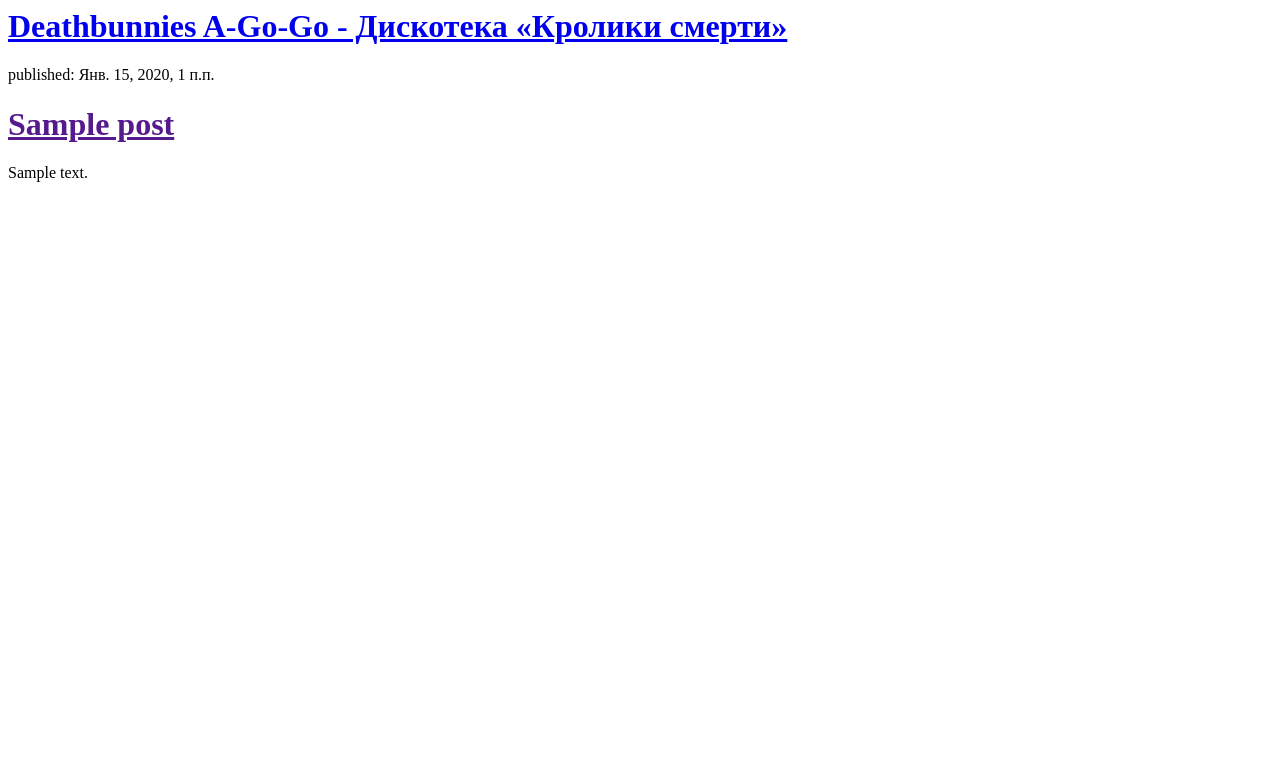
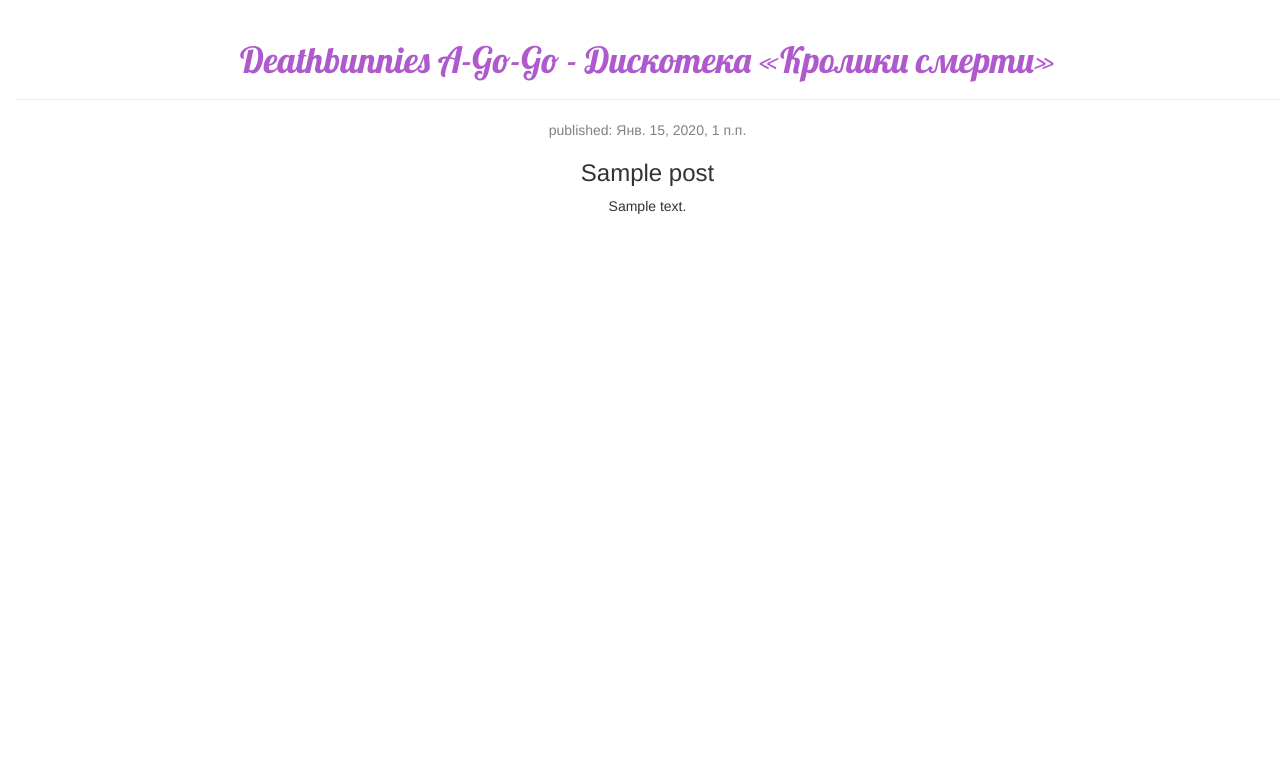
Before and after one commit to patiencedaur/my-first-blog, a Django app: template blog/templates/blog/post_list.html in a window 1280 px wide. Shown: the top 783 px of the page. Run offline with Django 3.2, Linux system fonts and the light colour scheme; the template is opened without the code that fills it: values that come from a table or form of the project are taken from there, others are empty; tables that the repository leaves empty hold one stand-in row (values such as "Sample post"); some libraries are stand-ins or nearby versions.

Commit message:
Make it a bit more beautiful

```diff
--- /dev/null
+++ b/blog/static/css/blog.css
@@ -0,0 +1,35 @@
+div {
+  text-align: center;
+}
+
+.page-header h1 {
+  color: #AF5ACC;
+  font-family: Lobster, cursive;
+}
+
+.post {
+  margin-bottom: 70px;
+}
+
+body {
+  padding-left: 15px;
+}
+
+.top-menu, .top-menu:hover, .top-menu:visited {
+    color: #ffffff;
+    float: right;
+    font-size: 26pt;
+    margin-right: 20px;
+}
+
+.date {
+    color: #828282;
+}
+
+.save {
+    float: right;
+}
+
+.post-form textarea, .post-form input {
+    width: 100%;
+}
--- /dev/null
+++ b/blog/templates/blog/base.html
@@ -0,0 +1,19 @@
+{% load staticfiles %}
+<html>
+    <head>
+      <link rel="stylesheet" href="//maxcdn.bootstrapcdn.com/bootstrap/3.2.0/css/bootstrap.min.css">
+      <link rel="stylesheet" href="//maxcdn.bootstrapcdn.com/bootstrap/3.2.0/css/bootstrap-theme.min.css">
+      <link href="https://fonts.googleapis.com/css?family=Lobster&subset=latin,cyrillic" rel="stylesheet" type="text/css">
+      <link rel="stylesheet" href="{% static 'css/blog.css' %}">
+        <title>Deathbunnies A-Go-Go по-русски</title>
+    </head>
+    <body>
+        <div class="page-header">
+            <h1>Deathbunnies A-Go-Go - Дискотека &laquo;Кролики смерти&raquo;</h1>
+        </div>
+
+        {% block content %}
+        {% endblock %}
+
+    </body>
+</html>
--- a/blog/templates/blog/post_list.html
+++ b/blog/templates/blog/post_list.html
@@ -1,19 +1,15 @@
-<html>
-    <head>
-        <title>Deathbunnies A-Go-Go по-русски</title>
-    </head>
-    <body>
-        <div>
-            <h1><a href="/">Deathbunnies A-Go-Go - Дискотека &laquo;Кролики смерти&raquo;</a></h1>
-        </div>
+{% extends 'blog/base.html' %}
 
-        {% for post in posts %}
-          <div>
-            <p>published: {{post.published_date}}</p>
-            <h1><a href="">{{post.title}}</a></h1>
-            <p>{{post.text|linebreaksbr}}</p>
+{% block content %}
+    {% for post in posts %}
+          <div class="post">
+            <div class="date">
+              <p>published: {{post.published_date}}</p>
+            </div>
+            <h3>{{post.title}}</h3>
+            <p>{% with text_and_img=post.text|safe %}
+              {{text_and_img|linebreaksbr}}
+              {% endwith %}</p>
           </div>
-        {% endfor %}
-
-    </body>
-</html>
+    {% endfor %}
+{% endblock %}
```
